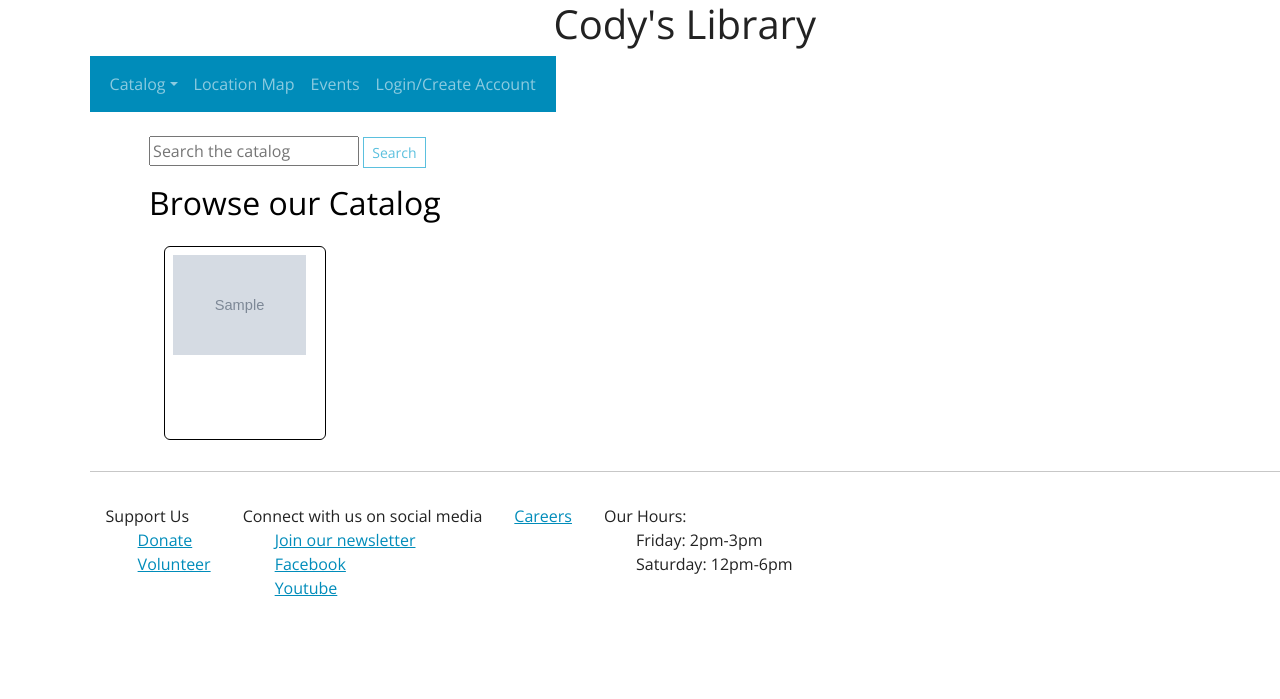
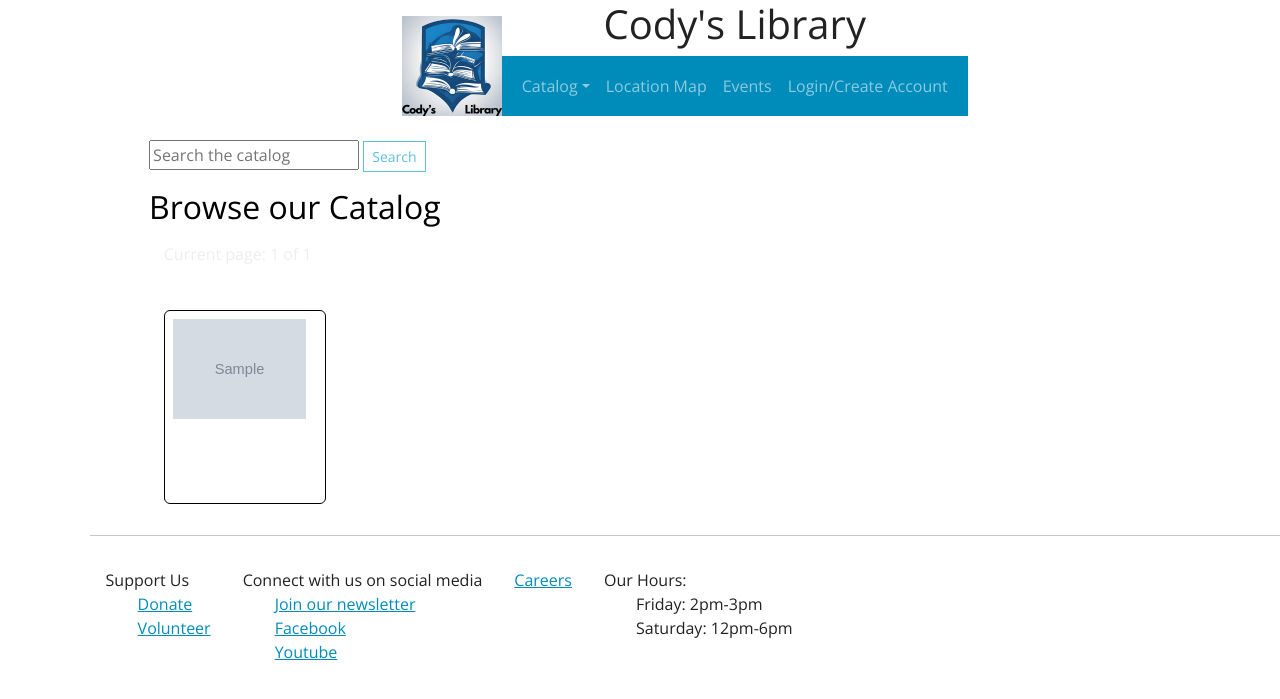
Before and after one commit to codysharma/CodyLibrary, a Django app: page /catalog/ in a window 1280 px wide. Shown: the top 699 px of the page. Run offline with Django 5.2, Linux system fonts and the light colour scheme; tables that the repository leaves empty hold one stand-in row (values such as "Sample post"); grey boxes marked "Sample" are stand-in pictures; some libraries are stand-ins or nearby versions.

Commit message:
search functionality basic level, some styling

```diff
--- a/library_app/templates/library_app/base.html
+++ b/library_app/templates/library_app/base.html
@@ -13,6 +13,10 @@
 </head>
 <body>
   <header>
+    <div id="header-div-one">
+      <a href="{% url 'index' %}"><img src="{% static 'logo.png' %}" alt="logo"></a>
+    </div>
+    <div id="header-div-two">
       <h1 class="text-center">Cody's Library</h1>
       <nav class="navbar navbar-expand-lg bg-primary" data-bs-theme="dark">
         <div class="container-fluid">
@@ -24,7 +28,7 @@
               <li class="nav-item dropdown">
                 <a class="nav-link dropdown-toggle" data-bs-toggle="dropdown" href="#" role="button" aria-haspopup="true" aria-expanded="false">Catalog</a>
                 <div class="dropdown-menu">
-                <a class="dropdown-item" href="{% url 'catalog' %}">General Catalog</a>
+                  <a class="dropdown-item" href="{% url 'list_catalog' %}">General Catalog</a>
                   <a class="dropdown-item" href="{% url 'catalog_ush' %}">US History</a>
                   <a class="dropdown-item" href="{% url 'catalog_wh' %}">World History</a>
                   <a class="dropdown-item" href="{% url 'catalog_ps' %}">Political Science</a>
@@ -72,6 +76,7 @@
           </div>
         </div>
       </nav>
+    </div>
   </header>
   <main>
     <div id="content">
--- a/library_app/templates/library_app/catalog/catalog_base.html
+++ b/library_app/templates/library_app/catalog/catalog_base.html
@@ -1,15 +1,18 @@
 {% extends 'library_app/base.html' %}
 {%block search%}
 <br>
-    <form>
+<!------------------------ Search function -->
+    <form method="get" action="{% url 'list_catalog' %}">
         <input type="text" name="q" placeholder="Search the catalog">
-        <a href="{% url 'search_page' %}"><button type="button" class="btn btn-outline-info btn-sm">Search</button></a>
+        <a href="{% url 'search_page' %}"><button type="submit" class="btn btn-outline-info btn-sm">Search</button></a>
     </form>
 {%endblock%}
 {% block content %}
-<h2>Browse our Catalog</h2>
+<!-- -----------------Search results get shown -->
+{% if results %}
+    <p>Results: {{results|length}}</p>
     <div class="display_window">
-    {% for book in catalog %}
+        {% for book in results %}
         <a href="{% url 'book_detail' pk=book.pk%}">
             <div class="book_thumbnail">
                 <img src="{{book.picture_url}}" alt="" class="book_thumbnail_photo">
@@ -21,4 +24,37 @@
         </a>
         {% endfor %}
     </div>
+{% else %}
+    <h2>Browse our Catalog</h2>
+    <!---------------------- Pagination -->
+
+    <nav aria-label="Page navigation example">
+        <ul class="pagination justify-content-center">
+        {% if catalog_list.has_previous %}
+
+          <li class="page-item"><a class="page-link" href="?page={{ catalog_list.previous_page_number }}">Previous</a></li>
+          {% endif %}
+
+          <li class="page-item"><p class="page-link disabled">Current page: {{catalog_list.number}} of {{catalog_list.paginator.num_pages}}</p></li>
+
+          {% if catalog_list.has_next %}
+          <li class="page-item"><a class="page-link" href="?page={{catalog_list.next_page_number}}">Next</a></li>
+          {% endif %}
+        </ul>
+    </nav>
+    <!-- ------------Main display window -->
+    <div class="display_window">
+        {% for book in catalog_list %}
+        <a href="{% url 'book_detail' pk=book.pk%}">
+        <div class="book_thumbnail">
+            <img src="{{book.picture_url}}" alt="" class="book_thumbnail_photo">
+            <div class="thumbnail_text">
+                <p class="thumbnail_title">{{book.title}}</p>
+                <p>By: {{book.author}}</p>
+            </div>
+        </div>
+        </a>
+        {% endfor %}
+    </div>
+    {% endif %}
 {% endblock %}
--- a/library_app/templates/library_app/index.html
+++ b/library_app/templates/library_app/index.html
@@ -1,10 +1,11 @@
 {% extends 'library_app/base.html' %}
 {% block content %}
 <h2>Welcome to Cody's Library</h2>
-<p>Lorem ipsum dolor sit amet, consectetur adipiscing elit, sed do eiusmod tempor incididunt ut labore et dolore magna aliqua. Purus viverra accumsan in nisl nisi. Vel risus commodo viverra maecenas accumsan lacus vel facilisis. Cras adipiscing enim eu turpis egestas pretium aenean. Aliquet eget sit amet tellus cras adipiscing enim eu. Pellentesque eu tincidunt tortor aliquam nulla facilisi cras. Lacus laoreet non curabitur gravida arcu ac tortor dignissim convallis. Id donec ultrices tincidunt arcu non sodales neque. Eleifend mi in nulla posuere sollicitudin aliquam. Ut pharetra sit amet aliquam id diam maecenas ultricies mi. Tortor at risus viverra adipiscing at in tellus integer. Tortor aliquam nulla facilisi cras fermentum.</p>
 <p>A project seeking to practice using Django and PostgreSQL with Django templates, this is an inventory management system useful for a personal library, workshop, lab, or similar set up requiring materials and shared use.</p>
 <p>Some key features:</p>
 <ul>
     <li>Integration with PostgreSQL for backend data management using the inbuild models and forms functionality of Django</li>
+    <li>Search functionality currently for titles. Will add authors as well as partial text searching</li>
+    <li>Multiple level functionality depending on authorization: just browsing, user who can check out books or suggest new ones, librarians who can edit books, add books, delete books, and mark as returned</li>
 </ul>
 {% endblock %}
--- a/library_app/templates/registration/login.html
+++ b/library_app/templates/registration/login.html
@@ -6,7 +6,7 @@
     {% csrf_token %}
     {{ form.as_p }}
     <input type="hidden" name="next" value="{{ next }}">
-    <button type="submit" class="btn">Log In</button>
+    <button type="submit" class="btn btn-primary">Log In</button>
   </form>
 
 <a href="{% url 'signup' %}">Create New Account</a>
--- a/library_app/templates/registration/signup.html
+++ b/library_app/templates/registration/signup.html
@@ -7,6 +7,6 @@
 <form method="POST" action="{% url 'signup' %}">
   {% csrf_token %}
   {{ form.as_p }}
-  <input type="submit" class="btn" value="Sign Up">
+  <button type="submit" class="btn btn-success" value="Sign Up">Sign up</button>
 </form>
 {% endblock %}
--- a/library_app/urls.py
+++ b/library_app/urls.py
@@ -4,7 +4,7 @@ from rest_framework.routers import DefaultRouter
 
 urlpatterns = [
     path('', views.index, name='index'),
-    path('catalog/', views.catalog, name='catalog'),
+    path('catalog/', views.list_catalog, name='list_catalog'),
     path('catalog/create', views.book_create, name='book_create'),
     path('catalog/<int:pk>', views.book_detail, name='book_detail'),
     path('catalog/<int:pk>/edit', views.book_edit, name='book_edit'),
--- a/library_app/views.py
+++ b/library_app/views.py
@@ -15,6 +15,7 @@ from django.db.models import Q
 from django.db.models import CharField
 from django.db.models.functions import Lower
 from django.contrib.postgres.search import SearchQuery, SearchVector, SearchRank
+from django.core.paginator import Paginator
 
 CharField.register_lookup(Lower)
 
@@ -26,9 +27,29 @@ def book_detail(req, pk):
     book = Book.objects.get(id=pk)
     return render(req, 'library_app/catalog/book_detail.html', {'book': book})
 
-def catalog(req):
+def list_catalog(req):
+    q = req.GET.get('q')
+    query = None
+
+    if q:
+        vector = SearchVector('title')
+        query = SearchQuery(q)
+        results = Book.objects.annotate(search=vector).filter(search=query)
+    else:
+        results = None
+
     catalog = Book.objects.all().order_by('title')
-    return render(req, 'library_app/catalog/catalog_base.html', {'catalog': catalog})
+    # Pagination
+    p = Paginator(catalog, 15)
+    page = req.GET.get('page')
+    catalog_list = p.get_page(page)
+    context = {
+        'catalog': catalog,
+        'catalog_list': catalog_list,
+        'results': results,
+        'query': query,
+        }
+    return render(req, 'library_app/catalog/catalog_base.html', context)
 
 def catalog_fiction(req):
     fiction_catalog = Book.objects.filter(genre="FICT").order_by('title')
@@ -90,18 +111,22 @@ def book_delete(_, pk):
     return redirect('catalog')
 
 @login_required
-def book_borrow(request, pk):
+def book_borrow(req, pk):
     book = Book.objects.get(id=pk)
-    if request.method == "POST":
-        form = BorrowBookForm(request.POST, instance=book)
+    if req.method == "POST":
+        form = BorrowBookForm(req.POST, instance=book)
         if form.is_valid():
             book = form.save(commit=False)
-            book.borrower = request.user
+            book.borrower = req.user
             book.save()
             return redirect('book_detail', pk=book.pk)
     else:
         form = BorrowBookForm(instance=book)
-    return render(request, 'library_app/catalog/book_borrow_form.html', {'form': form, 'book': book})
+    context = {
+        'form': form,
+        'book': book
+    }
+    return render(req, 'library_app/catalog/book_borrow_form.html', context)
 
 @login_required
 @user_passes_test(lambda u:u.is_staff)
--- a/library_project/static/library_app/style.css
+++ b/library_project/static/library_app/style.css
@@ -9,11 +9,19 @@ main {
     padding-left: 5%;
 }
 
+header{
+    display: flex;
+    align-items: center;
+    justify-content: center;
+}
+
+#header-div-one {
+    padding-top: 1em;
+}
+
 nav {
-    display: inline-flex;
-    gap: 2rem;
-    justify-content: center;
-    width: fit-content;
+    width: max-content;
+    height: 60px;
 }
 
 footer {
```
Also changed, not shown: library_app/Todos.md (+4 -1 lines). Lines whose indentation alone changed are shown as unchanged.
